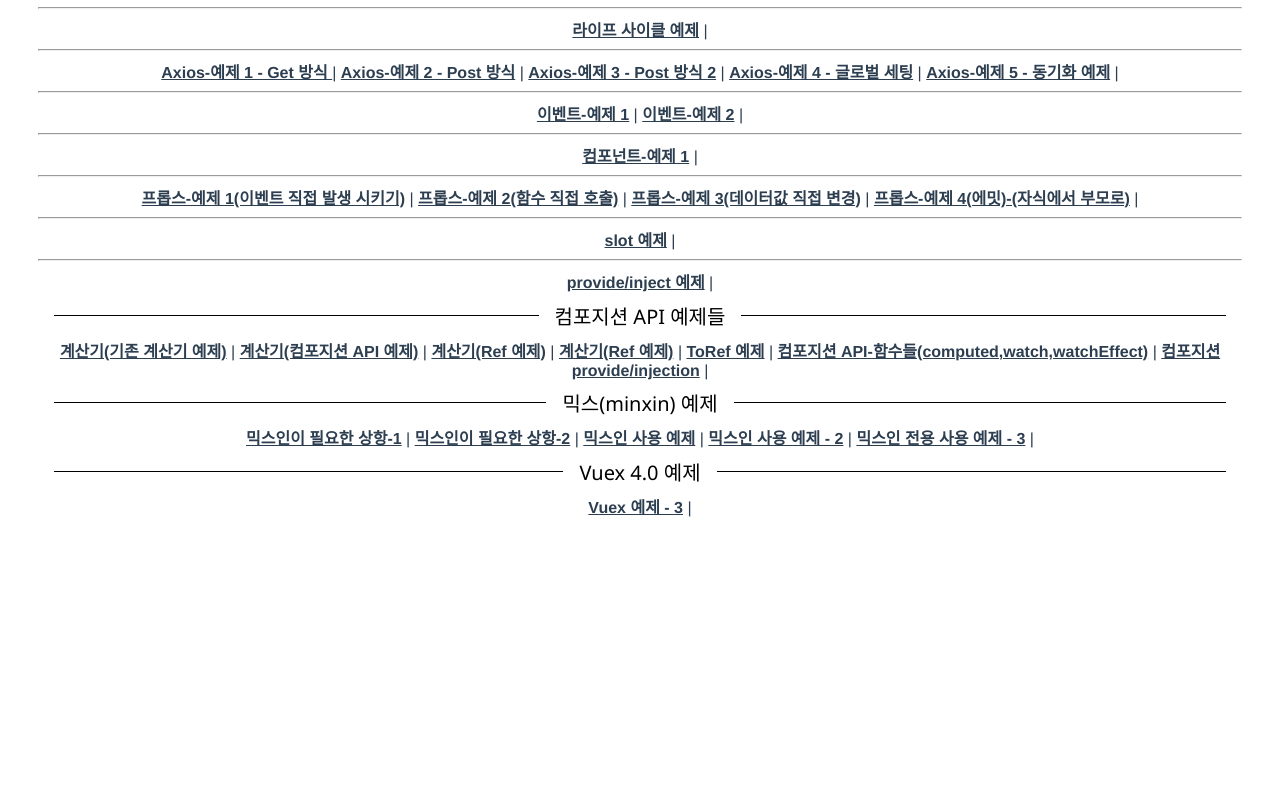
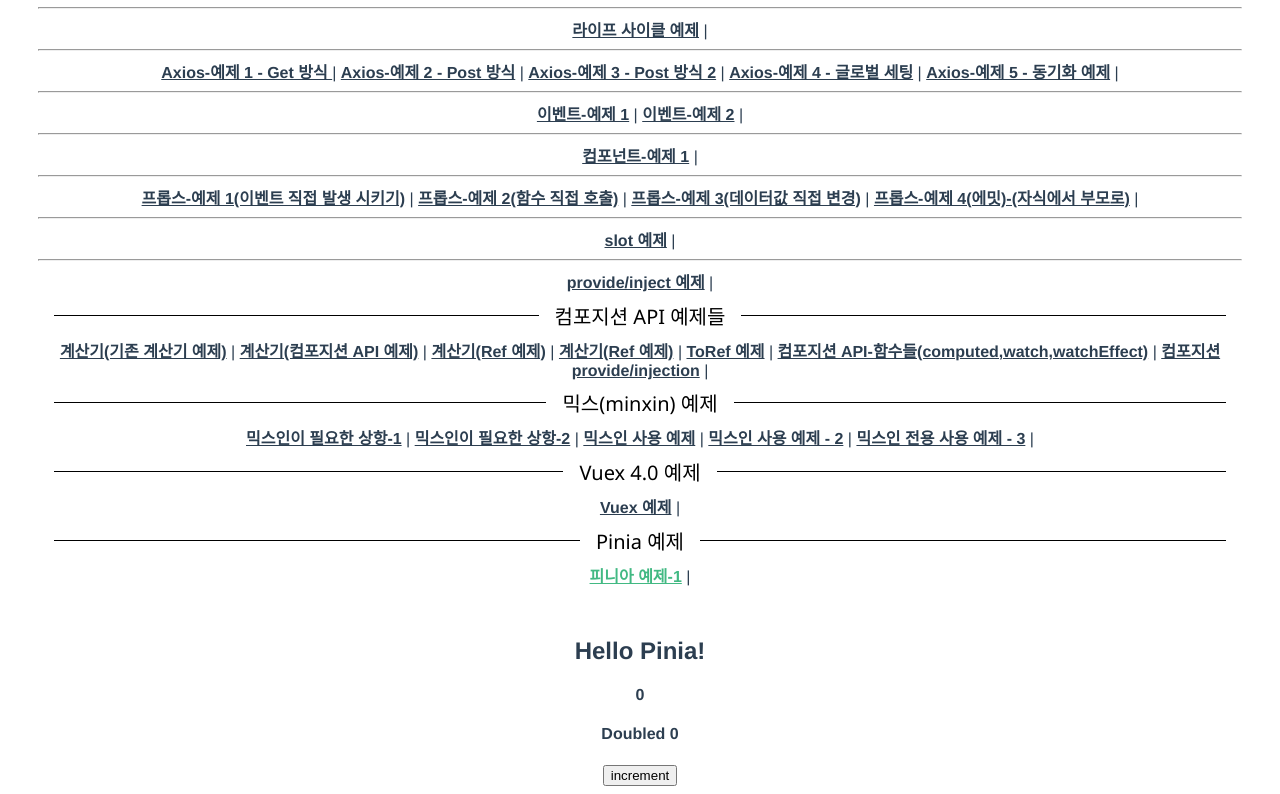
Before and after one commit to n3316202/vue3-sindorim-3, a Vue app: page /pinia1 in a window 1280 px wide. Shown: the part 228-1022 px from the top of the page. Before the commit the page ends 800 px from the top, so only its background shows below. Built offline with nearby package versions, Linux system fonts and the light colour scheme.

Commit message:
피니아

```diff
--- a/package.json
+++ b/package.json
@@ -10,6 +10,7 @@
   "dependencies": {
     "axios": "^1.4.0",
     "core-js": "^3.8.3",
+    "pinia": "^2.1.4",
     "vue": "^3.2.13",
     "vue-router": "^4.0.3",
     "vuex": "^4.0.2"
--- a/src/App.vue
+++ b/src/App.vue
@@ -63,7 +63,9 @@
     <router-link to="/mixin5">믹스인 전용 사용 예제 - 3</router-link> |
 
     <HRDelimeter title="Vuex 4.0 예제" />
-    <router-link to="/vuex1">Vuex 예제 - 3</router-link> |
+    <router-link to="/vuex1">Vuex 예제</router-link> |
+    <HRDelimeter title="Pinia 예제" />
+    <router-link to="/pinia1">피니아 예제-1</router-link> |
   </nav>
   <router-view />
 </template>
--- a/src/router/index.js
+++ b/src/router/index.js
@@ -284,7 +284,13 @@ const routes = [
     //src\views\vuex\UsersVuexView.vue
     path: '/vuex1',
     name: 'UsersVuexView',
-    component: () => import(/* webpackChunkName: "mix5" */ '../views/vuex/UsersVuexView.vue')
+    component: () => import(/* webpackChunkName: "vuex1" */ '../views/vuex/UsersVuexView.vue')
+  },
+  {
+    //src\views\pinia\PiniaExampleView.vue
+    path: '/pinia1',
+    name: 'PiniaExampleView',
+    component: () => import(/* webpackChunkName: "pinia1" */ '../views/pinia/PiniaExampleView.vue')
   }
 ]
 
--- /dev/null
+++ b/src/stores/counter.js
@@ -0,0 +1,16 @@
+// stores/counter.js
+import { defineStore } from 'pinia'
+
+export const useCounterStore = defineStore('counter', {
+  state: () => ({ count: 0 }),
+  actions: {
+    increment() {
+      this.count++
+    }
+  },
+  getters: {
+    doubleCount(state) {
+      return state.count * 2
+    }
+  }
+})
--- /dev/null
+++ b/src/views/pinia/PiniaExampleView.vue
@@ -0,0 +1,16 @@
+<template>
+  <main>
+    <h2>Hello Pinia!</h2>
+    <div>
+      <h4>{{ counter.count }}</h4>
+      <h4>Doubled {{ counter.doubleCount }}</h4>
+      <button type="button" @click="counter.increment">increment</button>
+    </div>
+  </main>
+</template>
+
+<script setup>
+import { useCounterStore } from '@/stores/counter'
+
+const counter = useCounterStore()
+</script>
```
Also changed, not shown: src/main.js (+6 -2 lines), 2 other files (tests, documents, lock files or other folders).
